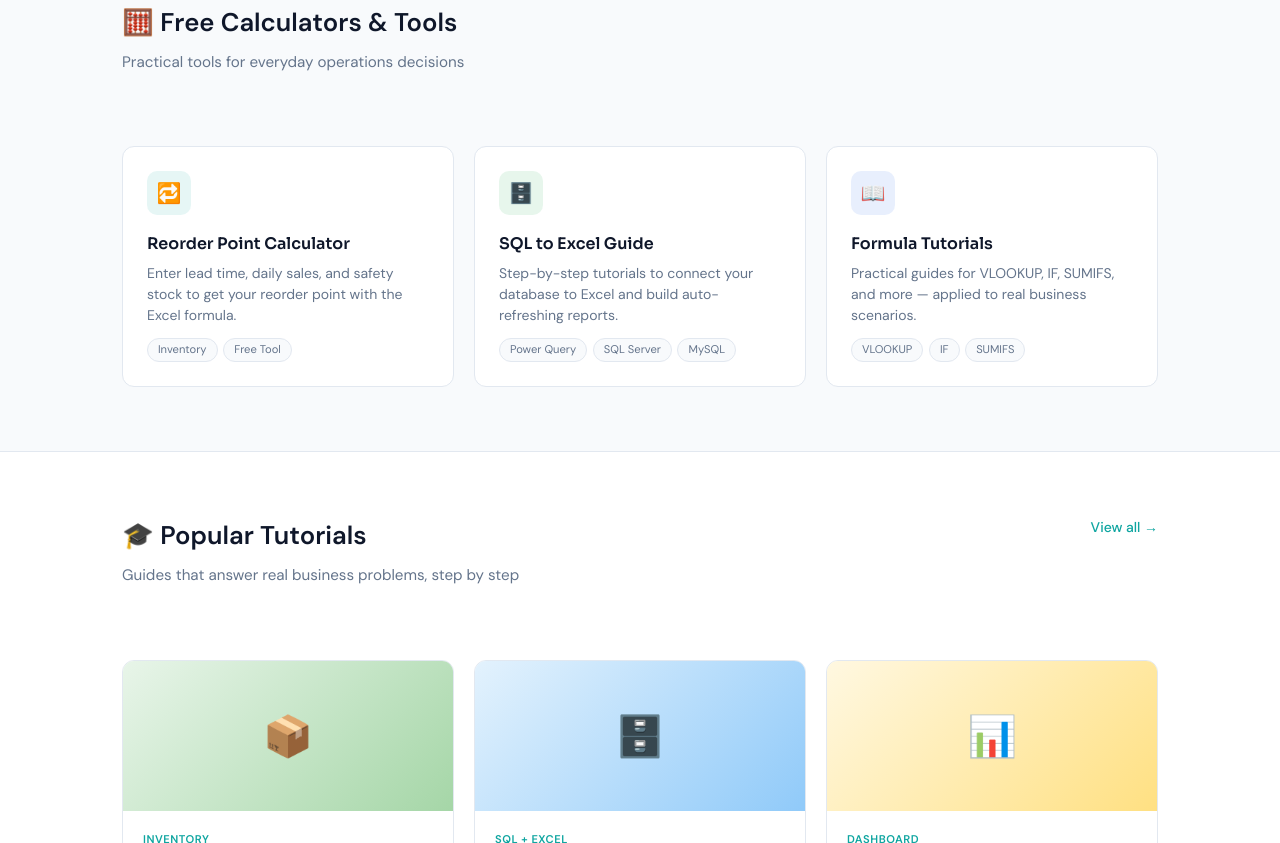
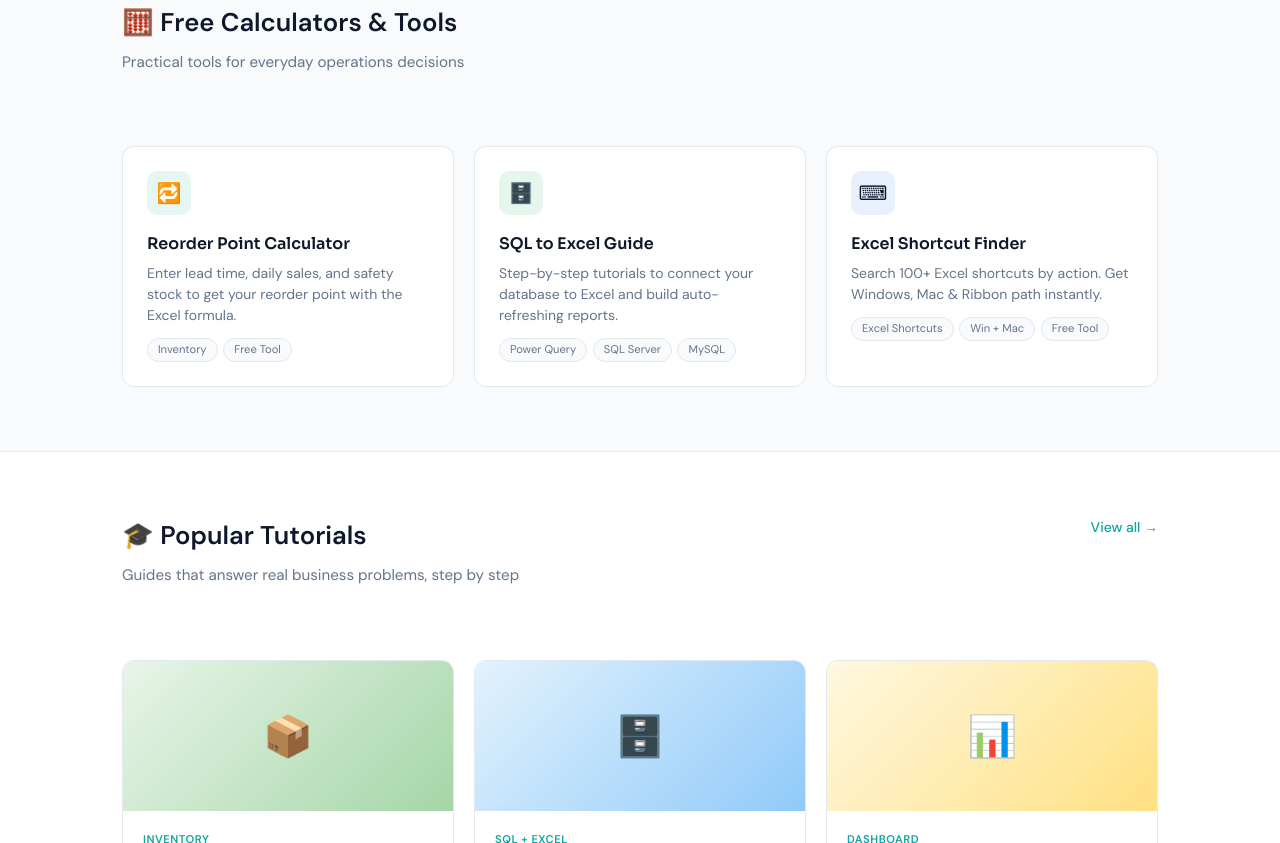
Before and after one commit to caichengxin/excelops, a plain HTML site: page index.html in a window 1280 px wide. Shown: the part 1957-2800 px from the top of the page. Drawn offline with Linux system fonts and the light colour scheme.

Commit message:
Add files via upload

```diff
--- a/index.html
+++ b/index.html
@@ -25,6 +25,7 @@
   <div class="nav-links">
     <a href="/pages/templates.html">Templates</a>
     <a href="/pages/sql.html">SQL Reports</a>
+    <a href="/pages/excel-shortcut-finder.html">Excel Shortcuts</a>
     <a href="/pages/blog.html">Blog</a>
     <a href="/pages/about.html">About</a>
     <a href="/pages/contact.html">Contact</a>
@@ -35,6 +36,7 @@
 <div class="mobile-menu" id="mobile-menu">
   <a href="/pages/templates.html">Templates</a>
   <a href="/pages/sql.html">SQL Reports</a>
+  <a href="/pages/excel-shortcut-finder.html">Excel Shortcuts</a>
   <a href="/pages/blog.html">Blog</a>
   <a href="/pages/about.html">About</a>
   <a href="/pages/contact.html">Contact</a>
@@ -163,11 +165,11 @@
       <p>Step-by-step tutorials to connect your database to Excel and build auto-refreshing reports.</p>
       <div class="tag-row"><span class="chip">Power Query</span><span class="chip">SQL Server</span><span class="chip">MySQL</span></div>
     </a>
-    <a class="card" href="/pages/blog.html">
-      <div class="card-icon blue">📖</div>
-      <h3>Formula Tutorials</h3>
-      <p>Practical guides for VLOOKUP, IF, SUMIFS, and more — applied to real business scenarios.</p>
-      <div class="tag-row"><span class="chip">VLOOKUP</span><span class="chip">IF</span><span class="chip">SUMIFS</span></div>
+    <a class="card" href="/pages/excel-shortcut-finder.html">
+      <div class="card-icon blue">⌨</div>
+      <h3>Excel Shortcut Finder</h3>
+      <p>Search 100+ Excel shortcuts by action. Get Windows, Mac & Ribbon path instantly.</p>
+      <div class="tag-row"><span class="chip">Excel Shortcuts</span><span class="chip">Win + Mac</span><span class="chip">Free Tool</span></div>
     </a>
   </div>
 </div>
@@ -230,7 +232,7 @@
     <a class="card" href="/pages/templates.html"><div class="card-icon orange">🛒</div><h3>Purchasing &amp; Vendors</h3><p>PO trackers, vendor scorecards, and payment schedules.</p></a>
     <a class="card" href="/pages/templates.html"><div class="card-icon rose">📈</div><h3>KPI Reports</h3><p>Ready-to-use KPI templates for operations and management.</p></a>
     <a class="card" href="/pages/blog.html"><div class="card-icon teal">⚙️</div><h3>Excel Automation</h3><p>Macros, Power Query, and auto-refresh report setups.</p></a>
-    <a class="card" href="/pages/templates.html"><div class="card-icon blue">📋</div><h3>Business Templates</h3><p>Sales reports, HR trackers, project management sheets.</p></a>
+    <a class="card" href="/pages/excel-shortcut-finder.html"><div class="card-icon blue">⌨</div><h3>Excel Shortcuts</h3><p>Search 100+ keyboard shortcuts by action — Win & Mac.</p></a>
   </div>
 </div>
 
@@ -258,6 +260,7 @@
         <h4>Tools</h4>
         <a href="/pages/reorder.html">Reorder Calculator</a>
         <a href="/pages/sql.html">SQL to Excel Guide</a>
+        <a href="/pages/excel-shortcut-finder.html">Shortcut Finder</a>
         <a href="/pages/templates.html">Template Library</a>
         <a href="/pages/blog.html">Formula Tutorials</a>
       </div>
```
